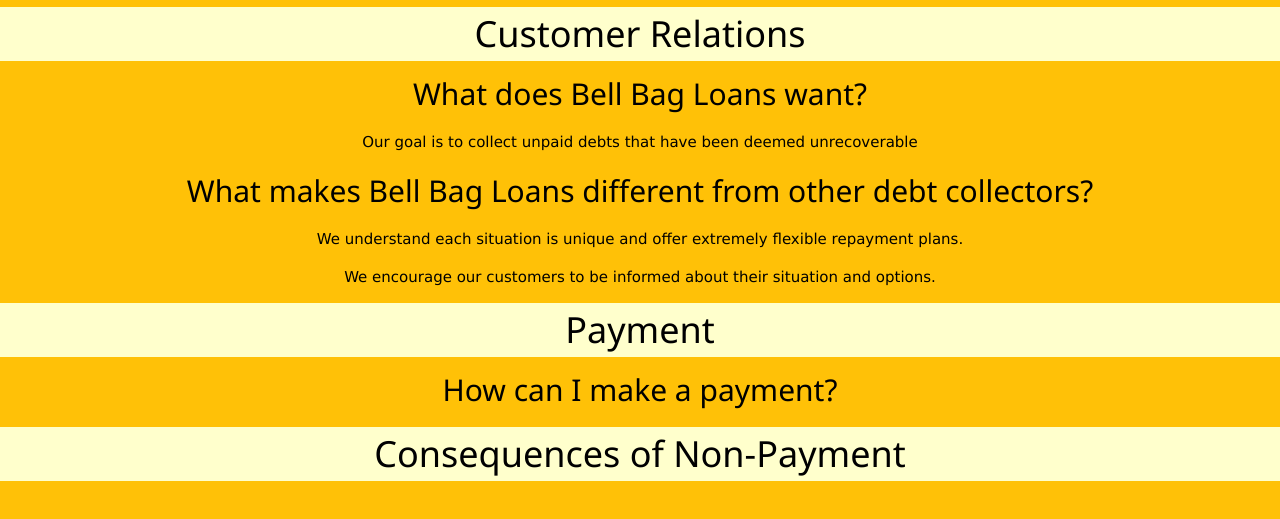
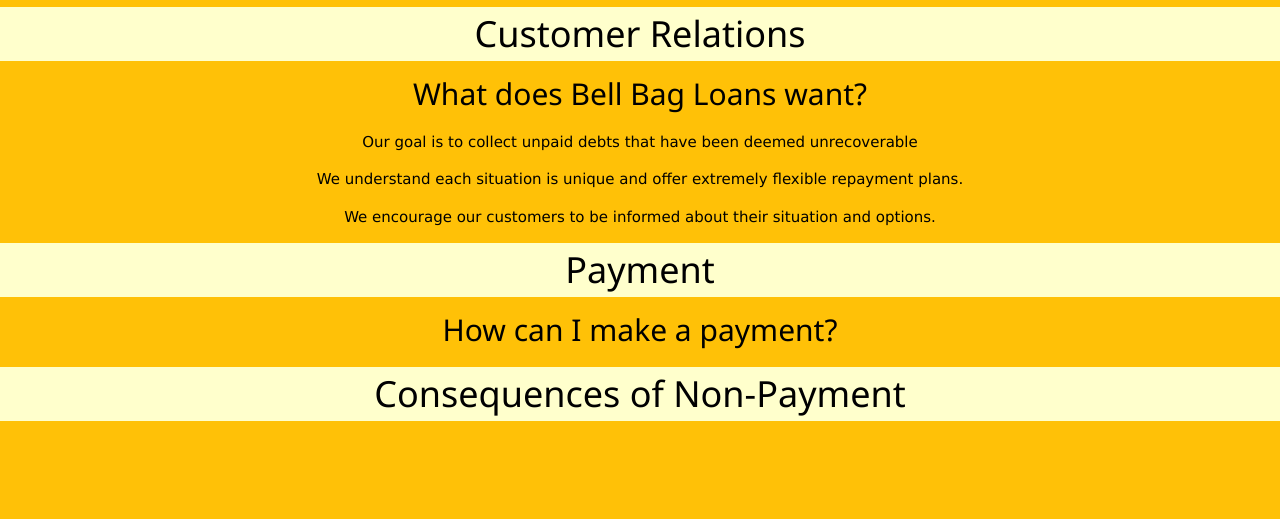
Before and after one commit to Thomas-Nook/Bell-Bag-Loans-Website, a plain HTML site: page 040_Bell-Bag-Loans_FAQ.html in a window 1280 px wide. Shown: the part 147-666 px from the top of the page. Drawn offline with Linux system fonts and the light colour scheme.

Commit message:
FAQ-Changes

```diff
--- a/040_Bell-Bag-Loans_FAQ.html
+++ b/040_Bell-Bag-Loans_FAQ.html
@@ -31,7 +31,7 @@
             <h1 class="w3-pale-yellow">Customer Relations</h1>
                 <h2>What does Bell Bag Loans want?</h2>
                     <p>Our goal is to collect unpaid debts that have been deemed unrecoverable</p>
-                <h2>What makes Bell Bag Loans different from other debt collectors?</h2>
+                <h2></h2>
                     <p></p>
                     <p>We understand each situation is unique and offer extremely flexible repayment plans.</p>
                     <p>We encourage our customers to be informed about their situation and options.</p>
```
